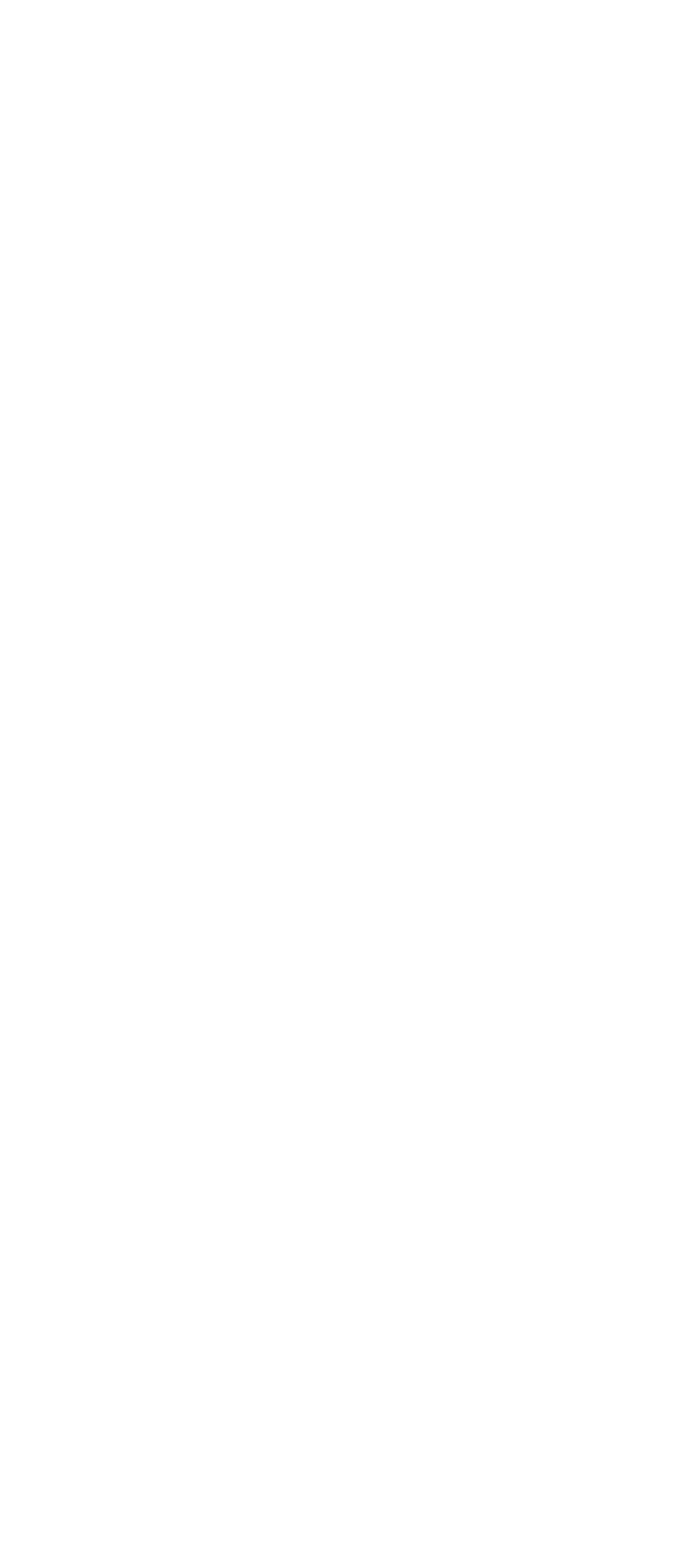
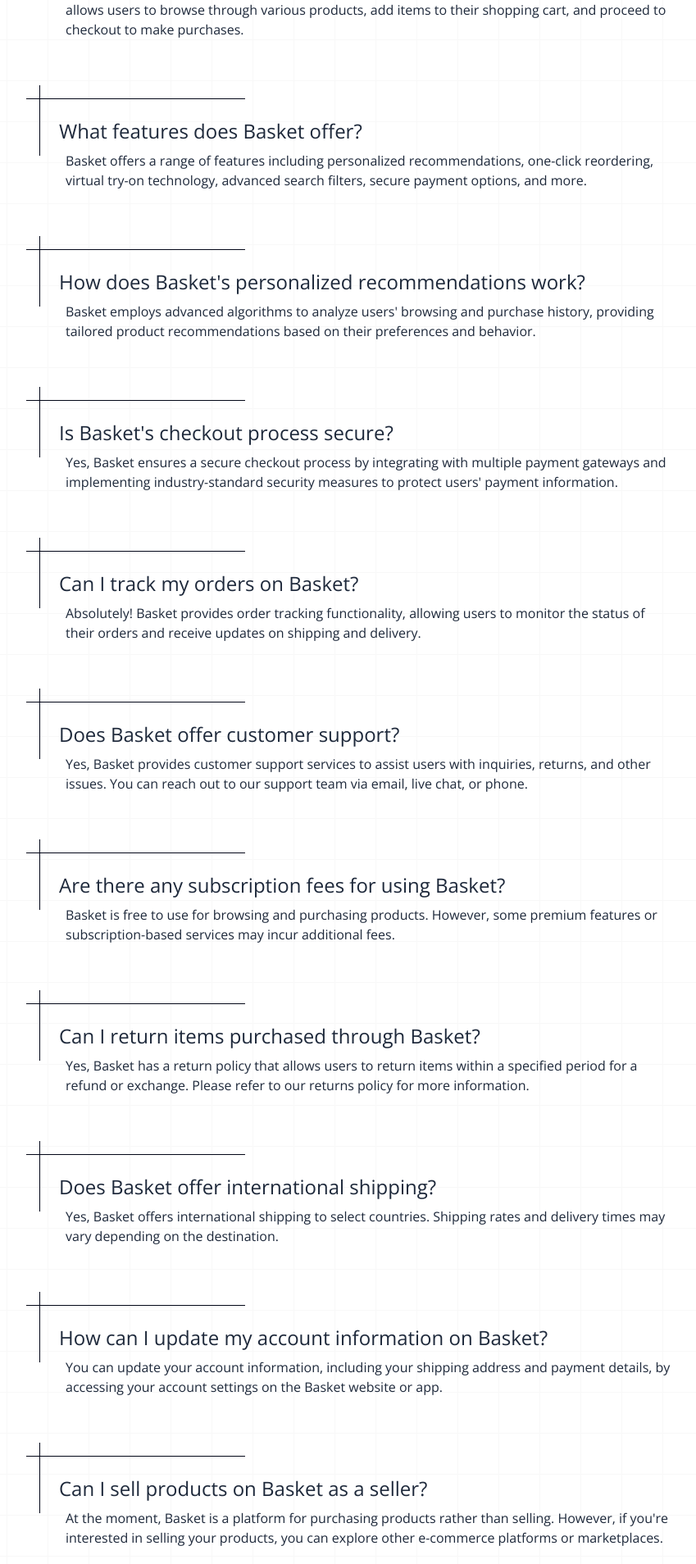
Before and after one commit to ManthraRaisi/Basket, a SvelteKit app: page / in a window 1280 px wide. Shown: the part 4652-6560 px from the top of the page at 82% size, without its empty margins (192-1041 px from the left). Before the commit the page ends 4212 px from the top, so only its background shows below. Built offline with nearby package versions, Linux system fonts and the light colour scheme.

Commit message:
fixng bug and adding new featiures

```diff
--- a/src/components/CTAs.svelte
+++ b/src/components/CTAs.svelte
@@ -2,7 +2,7 @@
   /**
    * @type {any}
    */
-  export let dark;
+  export let dark = null;
 </script>
 
 <div class="flex items-center gap-4">
--- a/src/components/Conversion.svelte
+++ b/src/components/Conversion.svelte
@@ -0,0 +1,15 @@
+<script>
+  import CtAs from "./CTAs.svelte";
+</script>
+
+<section
+  class="py-14 md:py-20 flex flex-col gap-8 bg-[#181b34] text-white text-center items-center justify-center"
+>
+  <h4 class="text-xl sm:text-2xl md:text-3xl poppins">
+    Reach your <span class="poppins font-bold">goals and aspirations</span>
+  </h4>
+  <p class="poppins text-base sm:text-lg md:text-xl">
+    ✦ Unlimited time on Free plan ✦
+  </p>
+  <CtAs dark={true} />
+</section>
--- a/src/components/FAQ's.svelte
+++ b/src/components/FAQ's.svelte
@@ -3,43 +3,78 @@
   let faqs = [
     {
       question: "What is Basket?",
-      ans: "Basket is a web application designed for selling products online, t allows users to browse through a variety of products, add items to their shopping cart, and proceed to checkout to make purchases. The name Basket suggests a place where users can collect items they wish to buy, much like placing items in a physical shopping basket while shopping in a store. ",
+      answer:
+        "Basket is a web application designed for selling products online, similar to platforms like Amazon. It allows users to browse through various products, add items to their shopping cart, and proceed to checkout to make purchases.",
     },
     {
-      question: "How do I download Basket?",
-      ans: "You can download Basket from the App Store (for iOS) or Google Play Store (for Android) on your mobile device.",
+      question: "What features does Basket offer?",
+      answer:
+        "Basket offers a range of features including personalized recommendations, one-click reordering, virtual try-on technology, advanced search filters, secure payment options, and more.",
     },
     {
-      question: "Is Basket free to use?",
-      ans: "Basket offers a wide range of products for sale, with features including browsing, adding items to cart, checkout, payment options, order tracking, and customer support, though pricing may vary.",
+      question: "How does Basket's personalized recommendations work?",
+      answer:
+        "Basket employs advanced algorithms to analyze users' browsing and purchase history, providing tailored product recommendations based on their preferences and behavior.",
     },
     {
-      question: "What types of workouts does Swoley Moley offer?",
-      ans: "Swoley Moley offers a variety of workouts, including cardio, strength training, and flexibility exercises. The workouts are designed to be engaging and entertaining.",
+      question: "Is Basket's checkout process secure?",
+      answer:
+        "Yes, Basket ensures a secure checkout process by integrating with multiple payment gateways and implementing industry-standard security measures to protect users' payment information.",
     },
     {
-      question: "Can I connect Swoley Moley to my fitness tracker?",
-      ans: "Yes, Swoley Moley supports integration with popular fitness trackers, allowing you to sync your workout data and track your progress seamlessly.",
+      question: "Can I track my orders on Basket?",
+      answer:
+        "Absolutely! Basket provides order tracking functionality, allowing users to monitor the status of their orders and receive updates on shipping and delivery.",
     },
     {
-      question: "Are there multiplayer features in Swoley Moley?",
-      ans: "Yes, Swoley Moley includes multiplayer challenges, allowing you to compete with friends or join group workouts for a more interactive and social experience.",
+      question: "Does Basket offer customer support?",
+      answer:
+        "Yes, Basket provides customer support services to assist users with inquiries, returns, and other issues. You can reach out to our support team via email, live chat, or phone.",
     },
     {
-      question: "How does Swoley Moley motivate users to stay active?",
-      ans: "Swoley Moley employs a reward system, where users earn points and achievements for completing workouts. These rewards can be used to unlock new levels, challenges, and in-app content.",
+      question: "Are there any subscription fees for using Basket?",
+      answer:
+        "Basket is free to use for browsing and purchasing products. However, some premium features or subscription-based services may incur additional fees.",
     },
     {
-      question: "Can I customize my workouts in Swoley Moley?",
-      ans: "Absolutely! Swoley Moley allows users to customize their workouts based on personal preferences, fitness goals, and available equipment.",
+      question: "Can I return items purchased through Basket?",
+      answer:
+        "Yes, Basket has a return policy that allows users to return items within a specified period for a refund or exchange. Please refer to our returns policy for more information.",
     },
     {
-      question: "Is there a beginner-friendly mode in Swoley Moley?",
-      ans: "Yes, Swoley Moley offers a beginner-friendly mode with easier exercises and lower intensity workouts, making it suitable for users at various fitness levels.",
+      question: "Does Basket offer international shipping?",
+      answer:
+        "Yes, Basket offers international shipping to select countries. Shipping rates and delivery times may vary depending on the destination.",
     },
     {
-      question: "How often should I use Swoley Moley for optimal results?",
-      ans: "The frequency of Swoley Moley workouts depends on your fitness goals. It is recommended to engage in at least 3-5 sessions per week for noticeable results.",
+      question: "How can I update my account information on Basket?",
+      answer:
+        "You can update your account information, including your shipping address and payment details, by accessing your account settings on the Basket website or app.",
+    },
+    {
+      question: "Can I sell products on Basket as a seller?",
+      answer:
+        "At the moment, Basket is a platform for purchasing products rather than selling. However, if you're interested in selling your products, you can explore other e-commerce platforms or marketplaces.",
+    },
+    {
+      question: "Is my personal information secure on Basket?",
+      answer:
+        "Yes, Basket takes user privacy and security seriously. We employ industry-standard security measures to protect users' personal information and use encryption to secure data transmission.",
+    },
+    {
+      question: "Does Basket have a mobile app?",
+      answer:
+        "Yes, Basket offers a mobile app for both iOS and Android devices, providing users with a convenient way to shop on the go.",
+    },
+    {
+      question: "Can I save items for later on Basket?",
+      answer:
+        "Yes, Basket provides a 'Save for Later' feature, allowing users to bookmark items they're interested in but not ready to purchase yet. You can access your saved items from your account.",
+    },
+    {
+      question: "Does Basket offer discounts or promotions?",
+      answer:
+        "Yes, Basket occasionally runs promotions and offers discounts on select products. Be sure to sign up for our newsletter or follow us on social media to stay updated on the latest deals.",
     },
   ];
 </script>
@@ -72,7 +107,7 @@
           <h4 class="text-lg sm:text-xl md:text-2xl pt-2">
             {faq.question}
           </h4>
-          <p class="pl-2">{faq.ans}</p>
+          <p class="pl-2">{faq.answer}</p>
         </div>
       {/each}
     </div>
--- a/src/components/Hero.svelte
+++ b/src/components/Hero.svelte
@@ -4,7 +4,7 @@
   import SectionWrapper from "./SectionWrapper.svelte";
 </script>
 
-<SectionWrapper id>
+<SectionWrapper>
   <Header />
   <div
     class="flex flex-col gap-10 flex-1 items-center justify-center pb-10 md:pb-14"
--- a/src/components/Review.svelte
+++ b/src/components/Review.svelte
@@ -1,6 +1,7 @@
 <script>
   import ReviewCard from "./ReviewCard.svelte";
   import SectionWrapper from "./SectionWrapper.svelte";
+  import Stars from "./Stars.svelte";
   let lim = true;
   let ReviewsList = [
     {
@@ -48,7 +49,7 @@
   ];
 </script>
 
-<SectionWrapper id>
+<SectionWrapper id="reviews">
   <div
     class="flex flex-col gap-10 sm:gap-14 md:gap-24 py-20 flex 1 items-center justify-center"
   >
@@ -59,7 +60,7 @@
       <h3
         class="text-4xl sm:text-5xl md:text-6xl max-w-[1000px] mx-auto w-full font-semibold text-center"
       >
-        See What <span class="text-indigo-400">Others</span>Have To Say
+        See What <span class="text-indigo-400">Others </span>Have To Say
       </h3>
     </div>
     <div class="flex flex-col md:flex-row gap-8 w-fit mx-auto">
@@ -80,9 +81,9 @@
     </button>
     <div class="flex flex-col gap-10">
       <p class="mx-auto text-lg sm:text-xl md:text-2xl font-semibold">
-        Trusted by 1,349 Swoldiers
+        Trusted by 1,349 users
       </p>
-      <!-- <Stars /> -->
+      <Stars />
     </div>
   </div></SectionWrapper
 >
--- a/src/components/SectionWrapper.svelte
+++ b/src/components/SectionWrapper.svelte
@@ -2,7 +2,7 @@
   /**
    * @type {any}
    */
-  export let id;
+  export let id = null;
 </script>
 
 <section {id} class={"min-h-screen flex flex-col"}>
--- a/src/components/Stars.svelte
+++ b/src/components/Stars.svelte
@@ -1,11 +1,11 @@
 <div class="flex items-center justify-center gap-2 text-base">
-  <p>3</p>
+  <p>4.6</p>
   {#each [0, 1, 2, 3, 4] as index}
     <div class="grid place-items-center relative">
       <i class="fa-solid fa-star opacity-0"></i>
       <div
         class={"absolute top-0 left-0 grid place-items-center " +
-          (index === 3 ? "w-[0%] overflow-hidden" : " ")}
+          (index === 4 ? "w-[60%] overflow-hidden" : " ")}
       >
         <i class="fa-solid fa-star text-amber-400"></i>
       </div>
--- a/src/routes/+page.svelte
+++ b/src/routes/+page.svelte
@@ -1,4 +1,6 @@
 <script>
+  import Conversion from "../components/Conversion.svelte";
+  import FaQs from "../components/FAQ's.svelte";
   import Hero from "../components/Hero.svelte";
   import Product from "../components/Product.svelte";
   import Review from "../components/Review.svelte";
@@ -8,4 +10,6 @@
   <Hero />
   <Product />
   <Review />
+  <FaQs />
+  <Conversion />
 </main>
--- /dev/null
+++ b/src/store/index.js
@@ -0,0 +1,3 @@
+import { writable } from "svelte/store";
+
+export const openModal = writable(false);
```
Also changed, not shown: src/components/Footer.svelte (+68 -0 lines), src/routes/+layout.svelte (+72 -0 lines).
